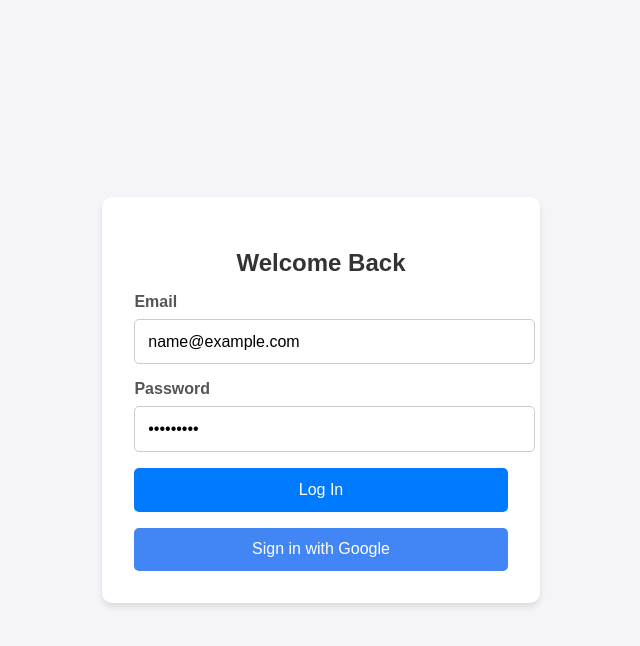
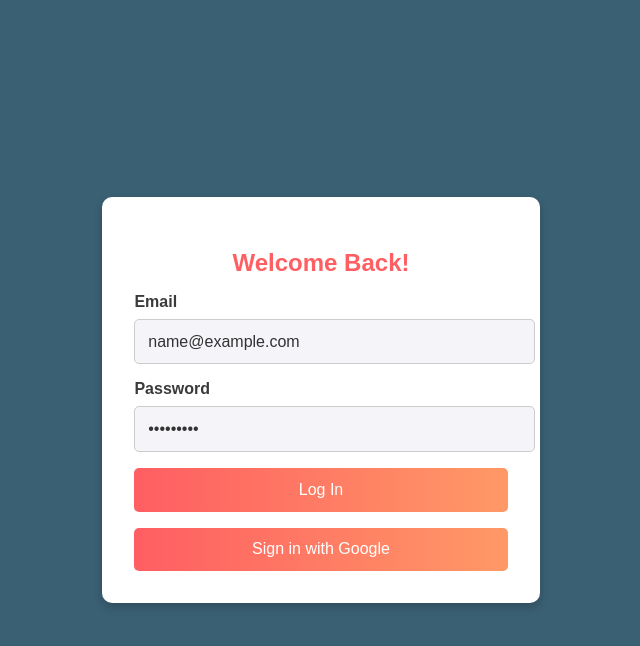
Before and after one commit to unikabista/pomodoro-, a website with bundled scripts: page login/login.html in a window 1280 px wide. Both pictures are taken after typing "name@example.com", "Sample123" into the empty fields and a click on the button "Log In". Shown: the whole page, without its empty margins (351-991 px from the left). Built offline with nearby package versions, Linux system fonts and the light colour scheme; some packages are replaced by stand-ins of ours; no server answers.

Commit message:
changed styles in login and signup page

```diff
--- a/login/login.html
+++ b/login/login.html
@@ -10,7 +10,7 @@
 <body>
   <main>
     <div class="login-container">
-      <h2>Welcome Back</h2>
+      <h2>Welcome Back!</h2>
       <form id="loginForm">
         <label for="login-email">Email</label>
         <input type="email" id="login-email" placeholder="you@example.com" required />
--- a/login/script.js
+++ b/login/script.js
@@ -49,3 +49,17 @@ document.getElementById("googleSignInBtn").addEventListener("click", () => {
       alert("Error: " + error.message);
     });
 });
+
+// Handle Form Submission
+document.getElementById('loginForm').addEventListener('submit', function (event) {
+  event.preventDefault(); // Prevent form from refreshing the page
+
+  // Get the user's name
+  const userName = document.getElementById('login-name').value;
+
+  // Store the user's name in local storage
+  localStorage.setItem('userName', userName);
+
+  // Redirect to the home page
+  window.location.href = '../home/home.html'; // Adjust the path to your home page
+});
--- a/login/styles.css
+++ b/login/styles.css
@@ -1,7 +1,7 @@
 /* General Styles */
 body {
   font-family: Arial, sans-serif;
-    background-color: #f4f4f9;
+  background-color: #3a6073; /* Match the Pomodoro app's background */
   margin: 0;
   padding: 0;
   display: flex;
@@ -14,14 +14,14 @@ body {
   background: #ffffff;
   padding: 2rem;
   border-radius: 10px;
-    box-shadow: 0 4px 6px rgba(0, 0, 0, 0.1);
+  box-shadow: 0 4px 10px rgba(0, 0, 0, 0.2); /* Slightly stronger shadow for consistency */
   width: 100%;
   max-width: 400px;
 }
 
 h2 {
   text-align: center;
-    color: #333;
+  color: #ff5e62; /* Use the Pomodoro app's primary color */
   margin-bottom: 1rem;
 }
 
@@ -29,7 +29,7 @@ body {
   display: block;
   margin-bottom: 0.5rem;
   font-weight: bold;
-    color: #555;
+  color: rgb(60, 59, 59); /* Softer text color for readability */
 }
 
 input {
@@ -39,38 +39,46 @@ body {
   border: 1px solid #ccc;
   border-radius: 5px;
   font-size: 1rem;
+  background-color: #f4f4f9; /* Light background for inputs */
+  color: #333; /* Darker text for contrast */
 }
 
 input:focus {
-    border-color: #007bff;
+  border-color: #ff5e62; /* Match the Pomodoro app's primary color */
   outline: none;
-    box-shadow: 0 0 5px rgba(0, 123, 255, 0.5);
+  box-shadow: 0 0 5px rgba(255, 94, 98, 0.5); /* Add a subtle glow effect */
 }
 
 button {
   width: 100%;
   padding: 0.8rem;
-    background-color: #007bff;
+  background: linear-gradient(
+    to right,
+    #ff5e62,
+    #ff9966
+  ); /* Gradient from the Pomodoro app */
   color: #fff;
   border: none;
   border-radius: 5px;
   font-size: 1rem;
   cursor: pointer;
-    transition: background-color 0.3s ease;
+  transition: background-color 0.3s ease, transform 0.2s ease;
 }
 
 button:hover {
-    background-color: #0056b3;
+  transform: translateY(-2px); /* Slight lift effect */
+  opacity: 0.9;
 }
 
 .register-prompt {
   text-align: center;
   margin-top: 1rem;
   font-size: 0.9rem;
+  color: #ddd; /* Softer text color */
 }
 
 .register-prompt a {
-    color: #007bff;
+  color: #ff9966; /* Use the secondary color from the Pomodoro app */
   text-decoration: none;
 }
 
@@ -81,7 +89,7 @@ body {
 .google-signin-btn {
   width: 100%;
   padding: 0.8rem;
-    background-color: #4285f4;
+  background-color: #4285f4; /* Keep Google's branding color */
   color: white;
   border: none;
   border-radius: 5px;
--- a/signup/style.css
+++ b/signup/style.css
@@ -1,7 +1,7 @@
 /* General Styles */
 body {
   font-family: Arial, sans-serif;
-  background-color: #f4f4f9; /* Matches the landing page background */
+  background-color: #3a6073; /* Match the Pomodoro app's background */
   margin: 0;
   padding: 0;
   display: flex;
@@ -10,18 +10,18 @@ body {
   height: 100vh;
 }
 
-.signup-container {
-  background: #ffffff; /* White background for the form card */
+.login-container {
+  background: #ffffff;
   padding: 2rem;
   border-radius: 10px;
-  box-shadow: 0 4px 6px rgba(0, 0, 0, 0.1); /* Subtle shadow for depth */
+  box-shadow: 0 4px 10px rgba(0, 0, 0, 0.2); /* Slightly stronger shadow for consistency */
   width: 100%;
   max-width: 400px;
 }
 
 h2 {
   text-align: center;
-  color: #333; /* Dark text for contrast */
+  color: #ff5e62; /* Use the Pomodoro app's primary color */
   margin-bottom: 1rem;
 }
 
@@ -29,7 +29,7 @@ label {
   display: block;
   margin-bottom: 0.5rem;
   font-weight: bold;
-  color: #555; /* Slightly lighter text for labels */
+  color: #333; /* Softer text color for readability */
 }
 
 input {
@@ -39,38 +39,47 @@ input {
   border: 1px solid #ccc;
   border-radius: 5px;
   font-size: 1rem;
+  background-color: #f4f4f9; /* Light background for inputs */
+  color: #333; /* Darker text for contrast */
 }
 
 input:focus {
-  border-color: #007bff; /* Blue border on focus */
+  border-color: #ff5e62; /* Match the Pomodoro app's primary color */
   outline: none;
-  box-shadow: 0 0 5px rgba(0, 123, 255, 0.5); /* Subtle blue glow */
+  box-shadow: 0 0 5px rgba(255, 94, 98, 0.5); /* Add a subtle glow effect */
 }
 
 button {
   width: 100%;
   padding: 0.8rem;
-  background-color: #007bff; /* Primary blue color */
+  background: linear-gradient(
+    to right,
+    #ff5e62,
+    #ff9966
+  ); /* Gradient from the Pomodoro app */
   color: #fff;
   border: none;
   border-radius: 5px;
   font-size: 1rem;
+  font-weight: bold;
   cursor: pointer;
-  transition: background-color 0.3s ease;
+  transition: transform 0.2s ease, opacity 0.3s ease;
 }
 
 button:hover {
-  background-color: #0056b3; /* Darker blue on hover */
+  transform: translateY(-2px); /* Slight lift effect */
+  opacity: 0.9;
 }
 
 .register-prompt {
   text-align: center;
   margin-top: 1rem;
   font-size: 0.9rem;
+  color: #333; /* Softer text color */
 }
 
 .register-prompt a {
-  color: #007bff; /* Link color matches the button */
+  color: #ff9966; /* Use the secondary color from the Pomodoro app */
   text-decoration: none;
 }
 
```
Also changed, not shown: signup/signup.html (+24 -7 lines). Lines whose indentation alone changed are shown as unchanged.
